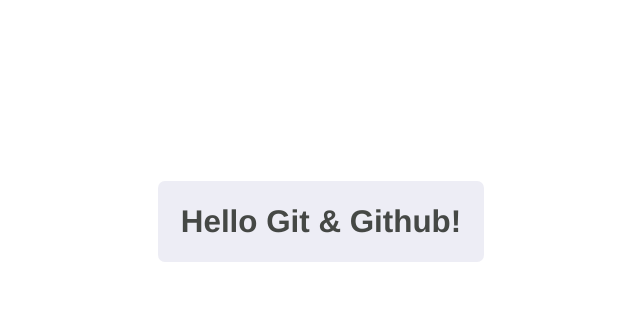
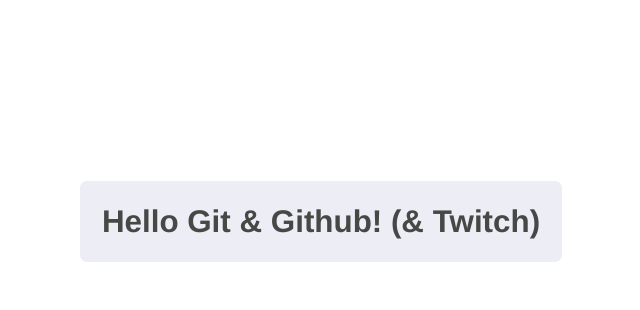
Before and after one commit to qcarpentier/Demo-Git-Github, a plain HTML site: page index.html in a window 1280 px wide. Shown: the part 156-466 px from the top of the page, without its empty margins (319-959 px from the left). Drawn offline with nearby package versions, Linux system fonts and the light colour scheme.

Commit message:
Update button of index.html

```diff
--- a/index.html
+++ b/index.html
@@ -11,7 +11,7 @@
 <body>
   <div id="container">
     <div id="button" onclick="generate();">
-      Hello Git & Github!
+      Hello Git & Github! (& Twitch)
     </div>
     <div id="output"></div>
     </div>
```
